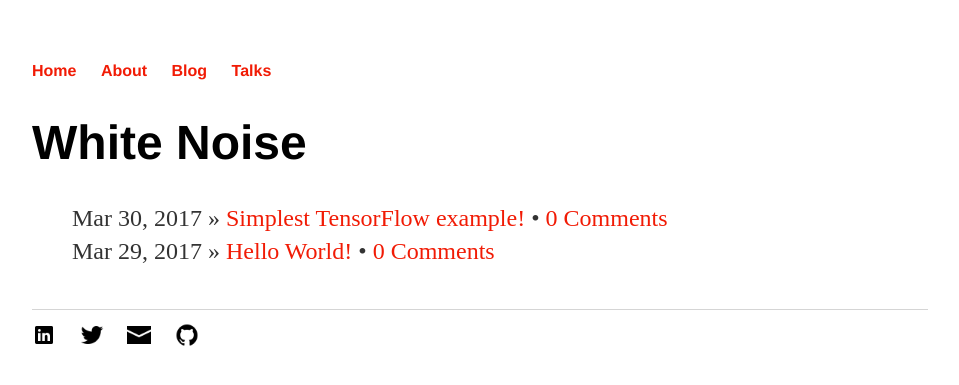
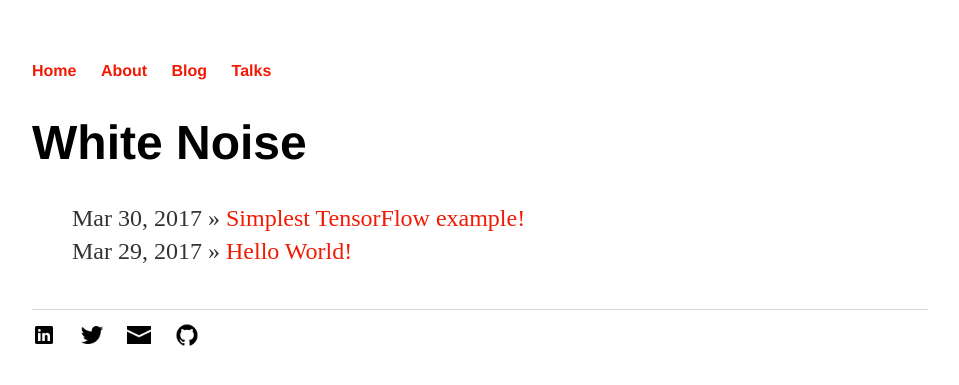
Before and after one commit to ensemblearner/ensemblearner.github.io, a Jekyll site: the page built from blog/index.html, in a window 1280 px wide. Shown: the top 385 px of the page, without its empty margins (160-1119 px from the left). Built offline with Jekyll 4.4.1, drawn with Linux system fonts in a browser that asks for light colours; comment, search, counter and statistics services are not loaded.

Commit message:
fix nits

```diff
--- a/blog/index.html
+++ b/blog/index.html
@@ -8,7 +8,7 @@ title: White Noise
 
   {% for post in site.posts %}
     <li><span>{{ post.date | date: "%b %-d, %Y" }}</span> &raquo; <a href="{{ post.url }}" title="{{ post.title }}">{{ post.title }}</a>
-    {% if post.comments %} • <a href="https://ensemblearner.github.io{{ post.url }}#disqus_thread">0 Comments</a>{% endif %}</li>
+    <!--{% if post.comments %} • <a href="https://ensemblearner.github.io{{ post.url }}#disqus_thread">0 Comments</a>{% endif %}--></li>
   {% endfor %}
 
 </ul>
```
